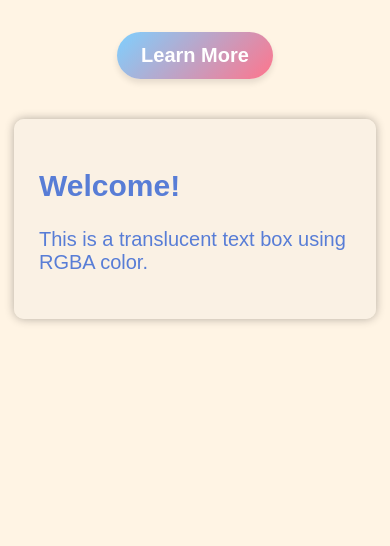
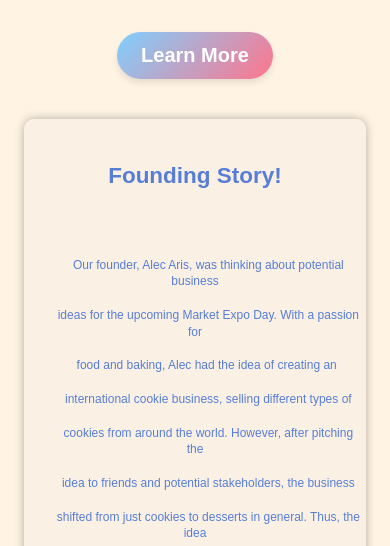
Before and after one commit to ShauryaStar-ai/Building-Up-Sweetly-Global, a plain HTML site: page web/index.html in a window 390 px wide. Shown: the part 298-844 px from the top of the page. Drawn offline with Linux system fonts and the light colour scheme.

Commit message:
The complete text box thing is done

```diff
--- a/web/index.html
+++ b/web/index.html
@@ -56,8 +56,32 @@
 
 <!-- Text Box Section -->
 <div class="text-box">
-    <h2>Welcome!</h2> <!-- Heading inside the text box -->
-    <p>This is a translucent text box using RGBA color.</p> <!-- Paragraph inside the text box -->
+    <h2 >Founding Story!</h2> <!-- Heading inside the text box -->
+    <p>
+        Our founder, Alec Aris, was thinking about potential business
+
+        ideas for the upcoming Market Expo Day. With a passion for
+
+        food and baking, Alec had the idea of creating an
+
+        international cookie business, selling different types of
+
+        cookies from around the world. However, after pitching the
+
+        idea to friends and potential stakeholders, the business
+
+        shifted from just cookies to desserts in general. Thus, the idea
+
+        of Sweetly Global was born, and by combining our skills--
+
+        Alec's sociability, Olivia's technical skills, Vanessa's
+
+        managerial experience, and Chloe's marketing expertise, we
+
+        have succeeded in providing terrific customer service and
+
+        tasty treats to our classmates and faculty.
+    </p><!-- Paragraph inside the text box -->
 </div>
 
 <script src="main.js"></script> <!-- Link to the external JavaScript file -->
--- a/web/style.css
+++ b/web/style.css
@@ -186,9 +186,16 @@ header {
     color: #587dd6; /* Set text color */
     font-size: 24px; /* Set font size */
     font-family: Arial, sans-serif; /* Set font family */
+    text-align: center; /* Align text to the left */
     box-shadow: 0 0 10px rgba(0, 0, 0, 0.3); /* Add a subtle shadow */
     position: relative; /* Position relative for child elements */
     margin: 0 auto; /* Center the text box */
+    word-wrap: break-word; /* Break long words to fit inside the box */
+    white-space: pre-wrap; /* Preserve line breaks and wrap text as needed */
+}
+
+.text-box h2 {
+    text-align: center; /* Center-align the heading */
 }
 
 /* ============================= */
@@ -300,9 +307,24 @@ header {
     }
 
     .text-box {
-        width: 80%; /* Reduce width for smaller screens */
-        max-width: 350px; /* Adjust maximum width for smaller screens */
-        padding: 25px; /* Adjust padding for better fit */
-        font-size: 20px; /* Slightly reduce font size for smaller screens */
+        width: 85%; /* Keep width smaller for smaller screens */
+        max-width: 350px; /* Limit maximum width */
+        padding: 5px; /* Reduce padding to the minimum */
+        font-size: 15px; /* Keep font size readable */
+        height: auto; /* Allow height to adjust dynamically */
+        min-height: 550px; /* Increase minimum height to ensure text fits */
+        word-wrap: break-word; /* Ensure long words break to fit inside */
+        white-space: pre-wrap; /* Preserve line breaks and wrap text */
+        overflow-wrap: break-word; /* Break long words to fit inside */
+    }
+
+    .text-box h2 {
+        margin-top: 5px; /* Reduce space above the heading */
+        margin-bottom: 5px; /* Reduce space below the heading */
+    }
+
+    .text-box p, .text-box pre {
+        font-size: 12px; /* Ensure text remains readable */
+        line-height: 1.4; /* Adjust line spacing for better readability */
     }
 }
```
